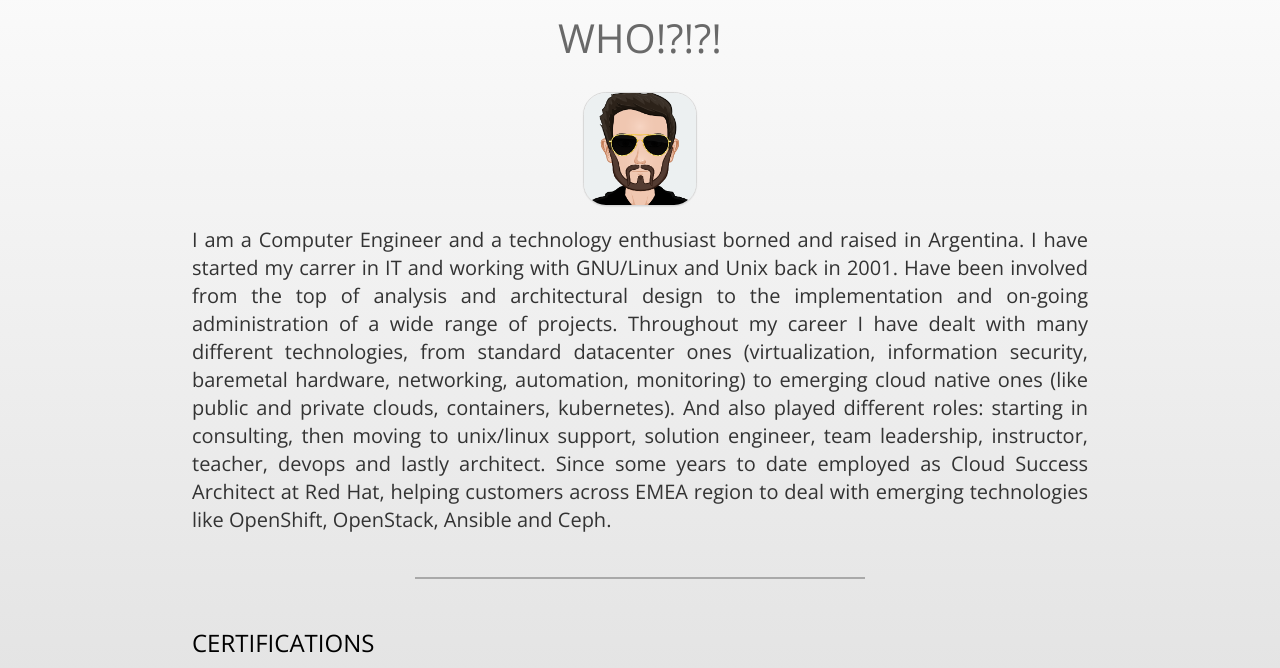
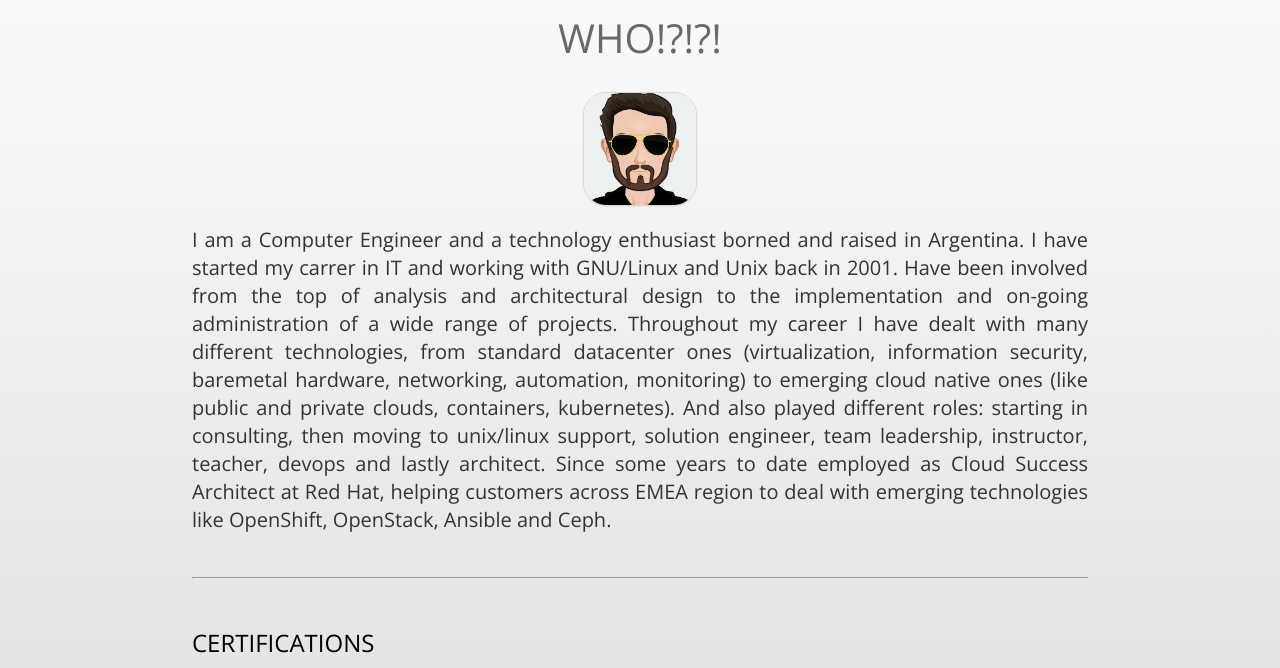
Before and after one commit to mauroseb/mauroseb.github.io, a Jekyll site: the page built from about/index.html, in a window 1280 px wide. Shown: the part 162-830 px from the top of the page. Built offline with Jekyll 4.4.1, drawn with Linux system fonts in a browser that asks for light colours.

Commit message:
Update index.html

```diff
--- a/about/index.html
+++ b/about/index.html
@@ -13,7 +13,7 @@ And also played different roles: starting in consulting, then moving to unix/lin
 Since some years to date employed as Cloud Success Architect at Red Hat, helping customers across EMEA region to deal with emerging technologies like OpenShift, OpenStack, Ansible and Ceph.
 </p>
 <br/>
-<hr size="2px" width="50%" color="darkgray">
+<hr class=regular width="50%">
 <br/>
 <h3> Certifications </h3>
 <p class="gen">
```
